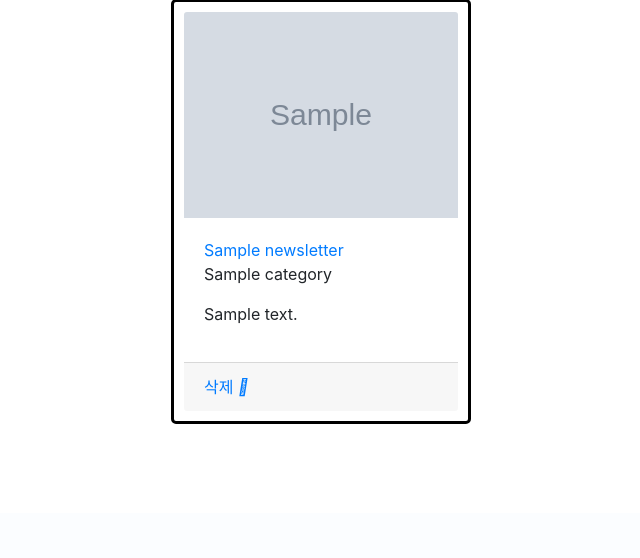
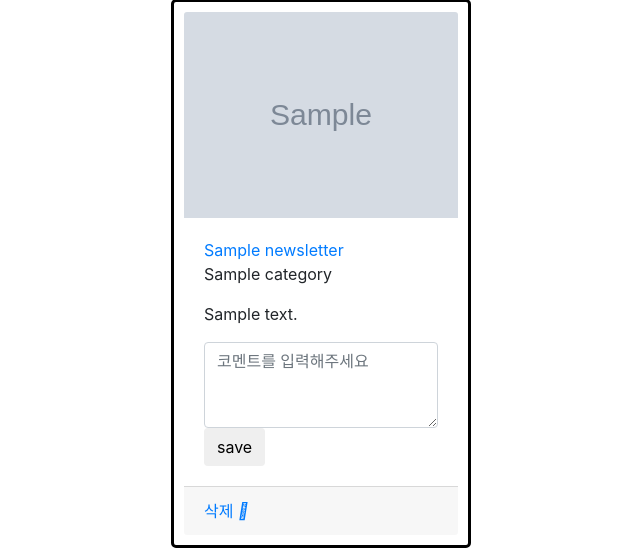
Before and after one commit to chochoq/newpyeonham, a Flask app: template templates/index.html in a window 1280 px wide; the page is wider, and only the part inside the window is pictured. Shown: the part 287-845 px from the top of that part, without its empty margins (319-959 px from the left). Before the commit the page ends 711 px from the top of that part, so only its background shows below. Run offline with Flask 2, Linux system fonts and the light colour scheme; the template is opened without the code that fills it: most values are stand-ins (such as "Sample title", 1, 10 or a date in 2020); grey boxes marked "Sample" are stand-in pictures; some libraries are stand-ins or nearby versions; some web fonts are replaced.

Commit message:
문제투성이
Uncaught ReferenceError: Cannot access 'newsletter_list' before initialization
newsletter_list 의 선언순서가 잘못 됐을 가능성이 있지만 내눈에는 보이지않음

코멘트추가에서는 윤경님의 코드를 참조했지만 파라미터값으로 코멘트를 가져와야할것으로 추정하지만 뉴스레터를 가져오고있음. 파라미터를 두개를받아서 가져오고싶으나..하는법을 모르겟으뮤ㅠㅠㅠ

```diff
--- a/app.py
+++ b/app.py
@@ -26,16 +26,16 @@ def home():
         payload = jwt.decode(token_receive, SECRET_KEY, algorithms=['HS256'])
         user_info = db.user.find_one({"email": payload['email']})
 
-        newsletters = list(db.newsletters.aggregate([  {'$match': { 'title': {'$nin': user_info['hide']}}},
-                                                        { '$sample': { 'size': 8 }}
-                                                    ]))
+        newsletters = list(db.newsletters.aggregate([{'$match': {'title': {'$nin': user_info['hide']}}},
+                                                     {'$sample': {'size': 8}}
+                                                     ]))
 
         return render_template('index.html', status=user_info["name"], newsletters=newsletters)
     except jwt.ExpiredSignatureError:
-        newsletters = list(db.newsletters.aggregate([{'$sample': { 'size': 8 }}]))
+        newsletters = list(db.newsletters.aggregate([{'$sample': {'size': 8}}]))
         return render_template('index.html', status="expire", newsletters=newsletters)
     except jwt.exceptions.DecodeError:
-        newsletters = list(db.newsletters.aggregate([{'$sample': { 'size': 8 }}]))
+        newsletters = list(db.newsletters.aggregate([{'$sample': {'size': 8}}]))
         return render_template('index.html', newsletters=newsletters)
     # DB에서 저장된 단어 찾아서 HTML에 나타내기
 
@@ -50,7 +50,7 @@ def signup():
 
     pw_hash = hashlib.sha256(password.encode('utf-8')).hexdigest()
 
-    db.user.insert_one({'name': name, 'email': email, 'password': pw_hash,'hide':[], 'comment':[],'like':[]})
+    db.user.insert_one({'name': name, 'email': email, 'password': pw_hash, 'hide': [], 'comment': [], 'like': []})
 
     return jsonify({'result': 'success'})
 
@@ -147,13 +147,17 @@ def post_articles():
     return jsonify({'msg': '저장완료'})
 
 
-
 # 코멘트
 @app.route('/index/comment', methods=['POST'])
 def comment():
-    sample_receive = request.form['sample_give']
-    print(sample_receive)
-    return jsonify({'msg': '이 요청은 POST!'})
+    token_receive = request.cookies.get('mytoken')
+    print('토오오큰', token_receive)
+    payload = jwt.decode(token_receive, SECRET_KEY, algorithms=['HS256'])
+
+    comment_receive = request.form['comment_give']
+    db.user.insert_one({"email": payload['email']}, {"$push": {"comment": comment_receive}})
+
+    return jsonify({'msg': '이제 [' + comment_receive + '] 에 작성되었습니다.'})
 
 
 # 카테고리분류
@@ -181,13 +185,13 @@ def show_letters():
 @app.route('/api/delete', methods=['POST'])
 def delete_letters():
     token_receive = request.cookies.get('mytoken')
-    print('토오오큰',token_receive)
+    print('토오오큰', token_receive)
     payload = jwt.decode(token_receive, SECRET_KEY, algorithms=['HS256'])
 
     title_receive = request.form['title_give']
-    db.user.update_one({"email": payload['email']},{ "$push": { "hide":title_receive  }})
+    db.user.update_one({"email": payload['email']}, {"$push": {"hide": title_receive}})
 
-    return jsonify({'msg': '이제 ['+title_receive+'] 뉴스레터는 보이지않아요!'})
+    return jsonify({'msg': '이제 [' + title_receive + '] 뉴스레터는 보이지않아요!'})
 
 
 if __name__ == '__main__':
--- a/static/script/letterJs.js
+++ b/static/script/letterJs.js
@@ -1,3 +1,5 @@
+
+
 function deleteLetters(title) {
     if(document.cookie.split('=')[1]){
         $.ajax({
@@ -14,3 +16,23 @@ function deleteLetters(title) {
     }
 
 }
+
+
+function comment_insert(comment) {
+    //뉴스레터제목을 가져오고있음
+    console.log(comment)
+    if(document.cookie.split('=')[1]){
+        $.ajax({
+            type: 'POST',
+            url: '/api/comment',
+            data: {comment_give: comment},
+            success: function (response) {
+                alert(response['msg']);
+                window.location.reload()
+            }
+        });
+    }else{
+        alert('로그인을 해주세요')
+    }
+
+}
--- a/static/script/searchbarJs.js
+++ b/static/script/searchbarJs.js
@@ -1,4 +1,4 @@
-//뉴스레터 추가버튼 클릭시
+//뉴스레터 추가하기 버튼 클릭시
 function new_newsletter() {
     let search_box = $('#search_insert')
     if (search_box.css("display") === "block") {
@@ -8,7 +8,7 @@ function new_newsletter() {
     }
 }
 
-
+//뉴스레터 추가하기
 function insert_newsletter() {
     let url = $('#letter-url').val()
     let title = $('#letter-title').val()
--- a/templates/index.html
+++ b/templates/index.html
@@ -43,7 +43,7 @@
         //검색
         function search_newsletter() {
             let newsletterVal = $('#input-newsletter').val()
-            let count=0;
+            let count = 0;
 
             $('#letter-box').empty();
 
@@ -61,17 +61,17 @@
                 if (letter.includes(newsletterVal)) {
                     count = count + 1
                     console.log(count)
-                    console.log('맞음',newsletter_list[i])
-                    let temp = `<div id="newsletters-${ newslettersjson[i].title_news }" class="letter" style="size:300px">
-                                        <img class="card-img-top" src="${ newslettersjson[i].image }" alt="Card image cap">
+                    console.log('맞음', newsletter_list[i])
+                    let temp = `<div id="newsletters-${newslettersjson[i].title_news}" class="letter" style="size:300px">
+                                        <img class="card-img-top" src="${newslettersjson[i].image}" alt="Card image cap">
                                         <div class="card-body">
-                                            <a target="_blank" href="${ newslettersjson[i].url }" class="card-title">${ newslettersjson[i].title }</a>
-                                            <p class="category">${ newslettersjson[i].category }</p>
-                                            <p class="card-text">${ newslettersjson[i].desc }</p>
+                                            <a target="_blank" href="${newslettersjson[i].url}" class="card-title">${newslettersjson[i].title}</a>
+                                            <p class="category">${newslettersjson[i].category}</p>
+                                            <p class="card-text">${newslettersjson[i].desc}</p>
                                             <p class="card-text comment"></p>
                                         </div>
                                         <footer class="card-footer">
-                                            <a href="#" onclick="deleteLetters('${ newslettersjson[i].title }')" class="card-footer-item has-text-danger">삭제<span
+                                            <a href="#" onclick="deleteLetters('${newslettersjson[i].title}')" class="card-footer-item has-text-danger">삭제<span
                                                     class="icon">
                                                                           <i class="fas fa-ban"></i>
                                                                         </span>
@@ -85,7 +85,7 @@
                 }
             }
 
-            if(count==0){
+            if (count == 0) {
                 console.log("없어요");
             }
         }
@@ -208,22 +208,36 @@
 </div>
 
 <!--뉴스레터 리스트-->
-<div id="letter-box" class="letter-columns" >
-    <img src="../static/refresh(2).png" class="refresh" onclick="location.reload()" />
+<div id="letter-box" class="letter-columns">
+    <img src="../static/refresh(2).png" class="refresh" onclick="location.reload()"/>
     <div class="card-wrapper">
         {% for newsletter in newsletters %}
             <div id="newsletters-{{ newsletter.title_news }}" class="letter" style="size:300px">
                 <img class="card-img-top" src="{{ newsletter.image }}" alt="Card image cap">
                 <div class="card-body">
-                <a target="_blank" href="{{ newsletter.url }}" class="card-title">{{ newsletter.title }}</a>
+                    <a target="_blank" href="{{ newsletter.url }}" class="card-title"
+                       id="comment">{{ newsletter.title }}</a>
                     <p class="category">{{ newsletter.category }}</p>
                     <p class="card-text">{{ newsletter.desc }}</p>
                     <p class="card-text comment"></p>
+                    <!--Material textarea-->
+                    <!-- 텍스트에어리어에 작성한글 그냥 바로 띄워줄까하는데 어떻게 생각하는지-->
+                    <div class="md-form">
+                        <textarea class="md-textarea form-control" rows="3"
+                                  placeholder="코멘트를 입력해주세요"></textarea>
+                        <button onclick="comment_insert('{{ newsletter.title }}')" type="button"
+                                class="btn btn-default">save
+                        </button>
+                    </div>
+
+
                 </div>
                 <footer class="card-footer">
-                <a href="#" onclick="deleteLetters('{{ newsletter.title }}')" class="card-footer-item has-text-danger">
+                    <a href="#" onclick="deleteLetters('{{ newsletter.title }}')"
+                       class="card-footer-item has-text-danger">
                         삭제
                         <span class="icon"><i class="fas fa-ban"></i></span>
+                    </a>                    </span>
                     </a>
                 </footer>
             </div>
```
Lines whose indentation alone changed are shown as unchanged.
